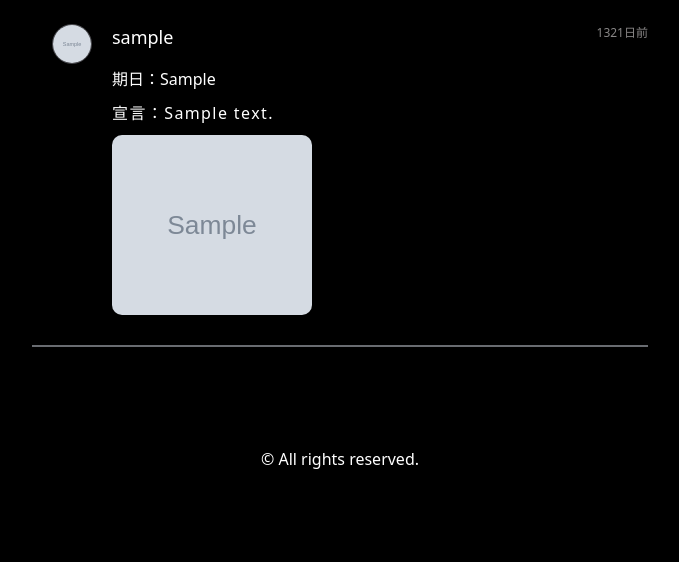
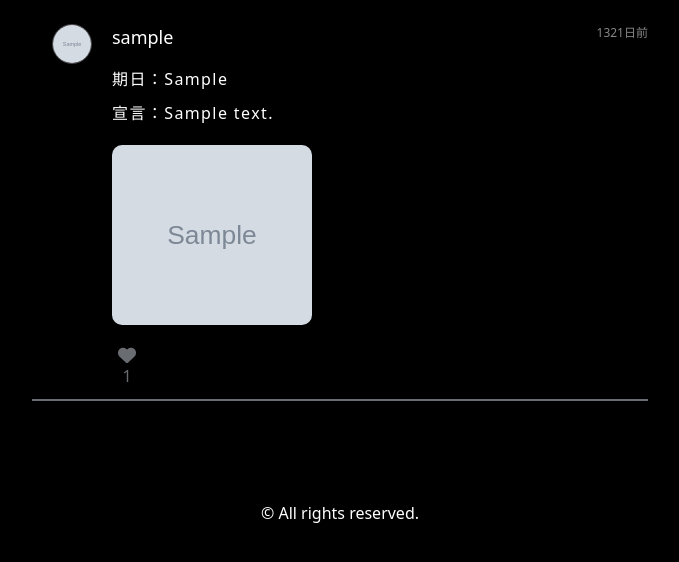
Before and after one commit to tk-art/credit, a Django app: page / in a window 1280 px wide. Shown: the part 141-703 px from the top of the page, without its empty margins (300-979 px from the left). Run offline with Django 3.2, Linux system fonts and the light colour scheme; tables that the repository leaves empty hold one stand-in row (values such as "Sample post"); grey boxes marked "Sample" are stand-in pictures.

Commit message:
The color change of the like icon and the count change are abnormal. fix next time

```diff
--- a/credit/models.py
+++ b/credit/models.py
@@ -17,3 +17,10 @@ class Post(models.Model):
     image = models.ImageField(upload_to='item_images/', null=True, blank=True)
     content = models.TextField(max_length=200)
     timestamp = models.DateTimeField(auto_now_add=True)
+    like_count = models.PositiveIntegerField(default=0)
+
+class Like(models.Model):
+    user = models.ForeignKey(CustomUser, on_delete=models.CASCADE)
+    post = models.ForeignKey(Post, on_delete=models.CASCADE)
+    is_liked = models.BooleanField(default=False)
+    created_at = models.DateTimeField(auto_now_add=True)
--- a/credit/templates/base.html
+++ b/credit/templates/base.html
@@ -6,7 +6,7 @@
     <meta charset="utf-8">
     <meta name="viewport" content="width=device-width, initial-scale=1.0">
     <link rel="stylesheet" href="{% static 'css/style.css' %}">
-    <link rel="stylesheet" href="https://cdnjs.cloudflare.com/ajax/libs/font-awesome/5.15.3/css/all.min.css" />
+    <link rel="stylesheet" href="https://cdnjs.cloudflare.com/ajax/libs/font-awesome/6.0.0-beta3/css/all.min.css">
     <link href="https://cdn.jsdelivr.net/npm/bootstrap@5.0.2/dist/css/bootstrap.min.css" rel="stylesheet" integrity="sha384-EVSTQN3/azprG1Anm3QDgpJLIm9Nao0Yz1ztcQTwFspd3yD65VohhpuuCOmLASjC" crossorigin="anonymous">
 </head>
 <body>
--- a/credit/templates/top.html
+++ b/credit/templates/top.html
@@ -11,11 +11,19 @@
         <p class="post-username">{{ post.user.profile.username }}</p>
         <p class="post-timestamp">{{ post.delta }}</p>
       </div>
-      <div class="post-period">期日：{{ post.period }}</div>
-      <div class="post-content">宣言：{{ post.content }}</div>
-      {% if post.image %}
-        <img src="{{ post.image.url }}" alt="{{ post.user.profile.username }}" class="post-image">
-      {% endif %}
+      <div class="post-data">
+        <div class="post-period">期日：{{ post.period }}</div>
+        <div class="post-content">宣言：{{ post.content }}</div>
+        {% if post.image %}
+          <img src="{{ post.image.url }}" alt="{{ post.user.profile.username }}" class="post-image">
+        {% endif %}
+
+        <button class="like-button" data-post-id="{{ post.id }}" onclick="likeButtonClicked(this)">
+          <i class="fa-solid fa-heart" id="heart-icon"></i>
+          <span class="like-count">{{ post.like_count }}</span>
+        </button>
+
+      </div>
       <div class="separator"></div>
     {% endfor %}
   </div>
@@ -53,4 +61,9 @@
     </div>
   </div>
 </div>
+
+
+<script>
+  var csrfToken = '{{ csrf_token }}';
+</script>
 {% endblock %}
--- a/credit/urls.py
+++ b/credit/urls.py
@@ -11,6 +11,8 @@ urlpatterns = [
     path('profile/<int:user_id>/', views.profile, name='profile'),
     path('profile_edit/', views.profile_edit, name='profile_edit'),
     path('post/', views.post, name='post'),
+    path('get_like_status/<int:post_id>/', views.get_like_status, name='get_like_status'),
+    path('like_post/<int:post_id>/', views.like_post, name='like_post'),
 ]
 
 urlpatterns += static(settings.MEDIA_URL, document_root=settings.MEDIA_ROOT)
--- a/credit/views.py
+++ b/credit/views.py
@@ -1,6 +1,6 @@
 from django.shortcuts import render
 from .forms import SignupForm, ProfileForm, PostForm
-from .models import CustomUser, Profile, Post
+from .models import CustomUser, Profile, Post, Like
 from django.contrib.auth import authenticate, login, logout
 from django.contrib.auth.hashers import make_password
 from django.shortcuts import redirect
@@ -8,6 +8,8 @@ from django.contrib.auth.decorators import login_required
 from django.shortcuts import get_object_or_404
 import pytz
 from datetime import datetime
+from django.http import JsonResponse
+
 
 def human_readable_time_from_utc(timestamp, timezone='Asia/Tokyo'):
     local_tz = pytz.timezone(timezone)
@@ -120,3 +122,33 @@ def post(request):
 
             return redirect('top')
     return render(request, 'top.html', {'form': form})
+
+def get_like_status(request, post_id):
+    post = get_object_or_404(Post, pk=post_id)
+    is_liked = Like.objects.filter(user=request.user, post=post).exists()
+    response_data = {
+        'is_liked': is_liked,
+        }
+    return JsonResponse(response_data)
+
+
+def like_post(request, post_id):
+    post = get_object_or_404(Post, pk=post_id)
+    like, created = Like.objects.get_or_create(user=request.user, post=post, is_liked=True)
+
+    if created:
+        post.like_count += 1
+        is_liked = True
+
+    else:
+        like.delete()
+        post.like_count -= 1 if post.like_count > 0 else 0
+        is_liked = False
+
+    post.save()
+
+    response_data = {
+      'is_liked': is_liked,
+      'like_count': post.like_count
+    }
+    return JsonResponse(response_data)
--- a/static/css/style.css
+++ b/static/css/style.css
@@ -162,7 +162,9 @@ label {
 
 .separator {
   border: 1px solid rgb(105, 108, 113);
-  margin: 30px auto;
+  margin-top: 10px;
+  margin-bottom: 30px;
+
 }
 
 /* 投稿 */
@@ -174,8 +176,8 @@ label {
   font-size: 18px;
 }
 
-.post-content {
-  letter-spacing: 1.4px;
+.post-data {
+  margin-left: 80px;
 }
 
 .post-user-image {
@@ -196,13 +198,13 @@ label {
 }
 
 .post-content {
-  margin-left: 80px;
-  margin-bottom: 10px;
+  margin-bottom: 20px;
+  letter-spacing: 1.4px;
 }
 
 .post-period {
-  margin-left: 80px;
   margin-bottom: 10px;
+  letter-spacing: 1.4px;
 }
 
 .post-image {
@@ -210,5 +212,24 @@ label {
   height: 180px;
   object-fit: cover;
   border-radius: 10px;
-  margin-left: 80px;
+  display: block;
+  margin-bottom: 20px;
 }
+
+/* ハートアイコン */
+#heart-icon {
+  font-size: 18px;
+  display: block;
+}
+
+.like-button {
+  background-color: transparent;
+  border: none;
+  border-radius: 5px;
+  outline: none;
+  color:rgb(105, 108, 113);
+}
+
+.fas {
+  color: rgb(181, 26, 26);
+}
--- a/static/js/main.js
+++ b/static/js/main.js
@@ -0,0 +1,46 @@
+$(document).ready(function() {
+  var heartIcon = $("#heart-icon");
+
+  $.ajax({
+    type: "GET",
+    url: "/get_like_status/" + postId + "/",
+    success: function(response) {
+      if (response.is_liked) {
+        heartIcon.addClass("fas");
+      }
+    },
+    error: function(xhr, status, error) {
+      console.log(error);
+    }
+  });
+
+});
+
+function likeButtonClicked(buttonElement) {
+  var heartIcon = $("#heart-icon");
+  var likeCount = $(".like-count");
+  var postId = $(buttonElement).data("post-id");
+
+  $.ajax({
+    type: "POST",
+    url: "/like_post/" + postId + "/",
+    data: {
+      post_id: postId,
+      csrfmiddlewaretoken: csrfToken,
+    },
+
+    success: function(response) {
+        if (response.is_liked) {
+          heartIcon.addClass("fas");
+          likeCount.text(response.like_count);
+
+        } else {
+          heartIcon.removeClass("fas");
+          likeCount.text(response.like_count);
+        }
+      },
+      error: function(xhr, status, error) {
+        console.log(error);
+      }
+  });
+}
```
Also changed, not shown: credit/migrations/0005_auto_20230830_1339.py (added).
